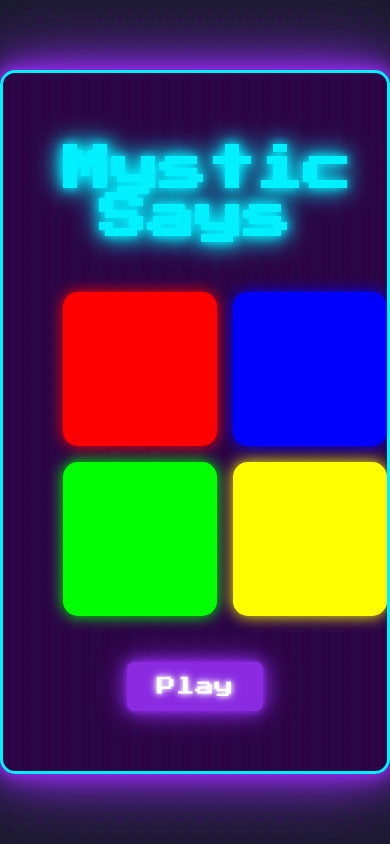
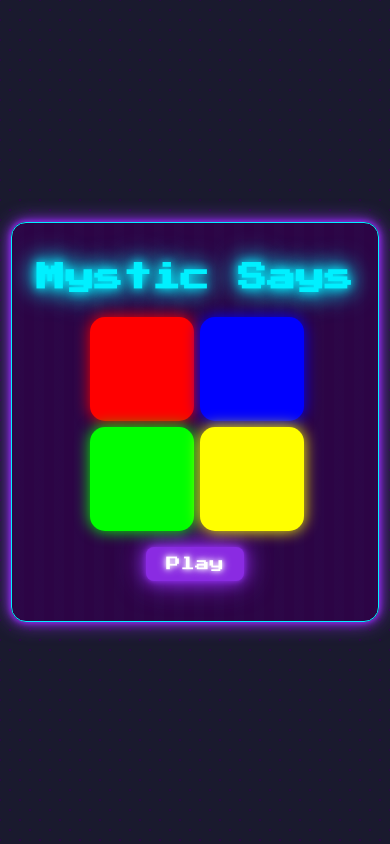
Before and after one commit to nikshep-root/Mystic-Say-s, a plain HTML site: page game.html in a window 390 px wide. Drawn offline with Linux system fonts and the light colour scheme.

```diff
--- a/style.css
+++ b/style.css
@@ -179,3 +179,74 @@ button:active {
     90% { text-shadow: -3px 0px 0 #00f0ff, 3px 0px 0 #ff00ff; transform: translate(0px, 0px); opacity: 0.75; }
     100% { text-shadow: 0 0 10px #ff00ff; transform: translate(0); opacity: 1; }
 }
+
+@media (max-width: 768px) {
+    .container {
+        padding: 30px 40px;
+        border-width: 2px;
+    }
+
+    h1 {
+        font-size: 2.5em;
+        margin-bottom: 30px;
+    }
+
+    button {
+        padding: 12px 25px;
+        font-size: 1em;
+    }
+
+    .game-board {
+        grid-template-columns: 120px 120px;
+        grid-template-rows: 120px 120px;
+        gap: 15px;
+        width: 255px; /* 2 * 120px + 15px gap */
+        height: 255px;
+        margin: 30px auto;
+    }
+
+    .game-button {
+        width: 120px;
+        height: 120px;
+    }
+
+    .message {
+        font-size: 1.2em;
+    }
+}
+
+@media (max-width: 480px) {
+    .container {
+        padding: 20px 25px;
+        border-width: 1px;
+        box-shadow: 0 0 5px #8a2be2, 0 0 10px #8a2be2, 0 0 20px #8a2be2;
+    }
+
+    h1 {
+        font-size: 1.8em;
+        margin-bottom: 25px;
+    }
+
+    button {
+        padding: 10px 20px;
+        font-size: 0.9em;
+    }
+
+    .game-board {
+        grid-template-columns: 100px 100px;
+        grid-template-rows: 100px 100px;
+        gap: 10px;
+        width: 210px; /* 2 * 100px + 10px gap */
+        height: 210px;
+        margin: 20px auto;
+    }
+
+    .game-button {
+        width: 100px;
+        height: 100px;
+    }
+
+    .message {
+        font-size: 1em;
+    }
+}
```
Also changed, not shown: index.html (+14 -3 lines), logo.png (added).
